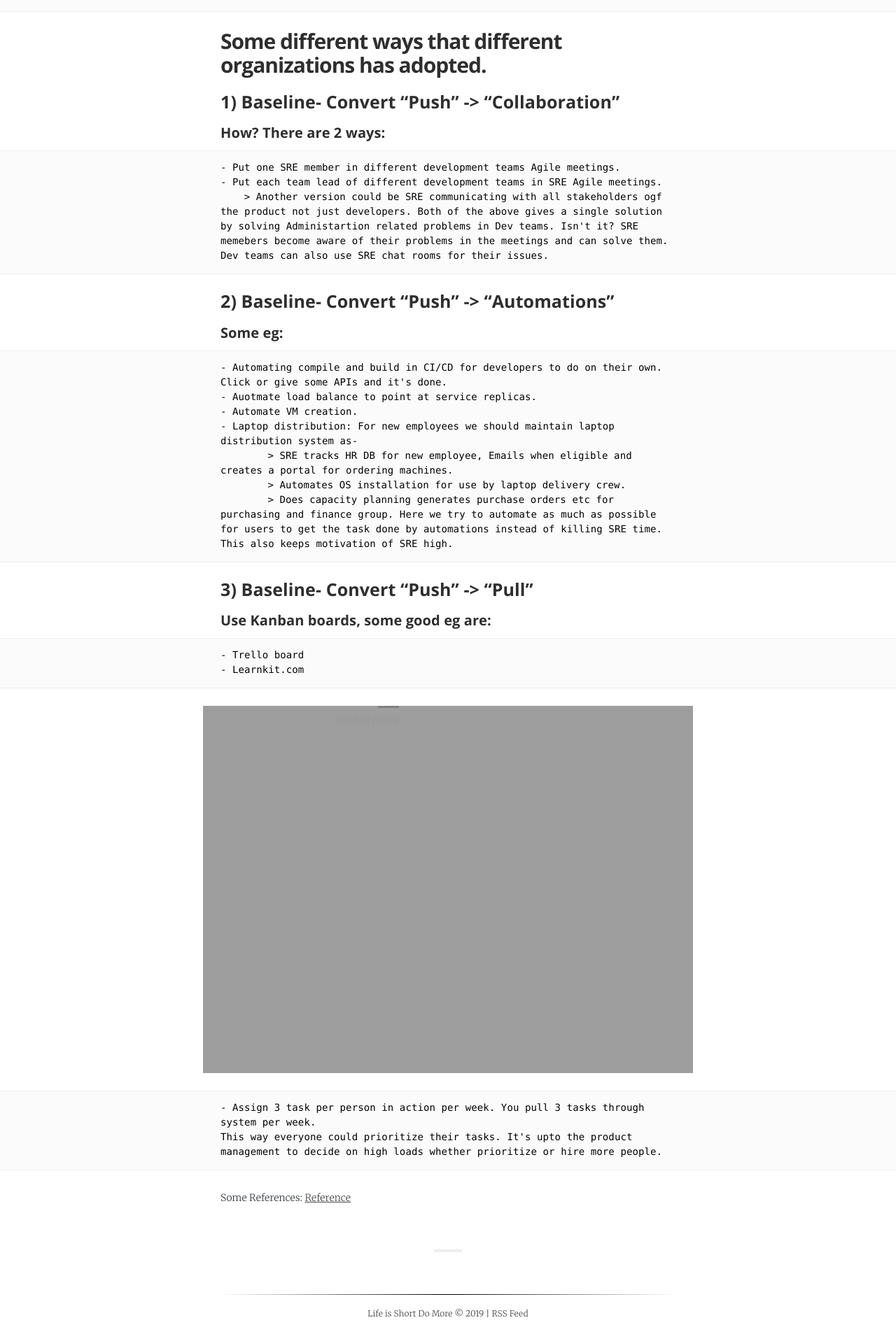
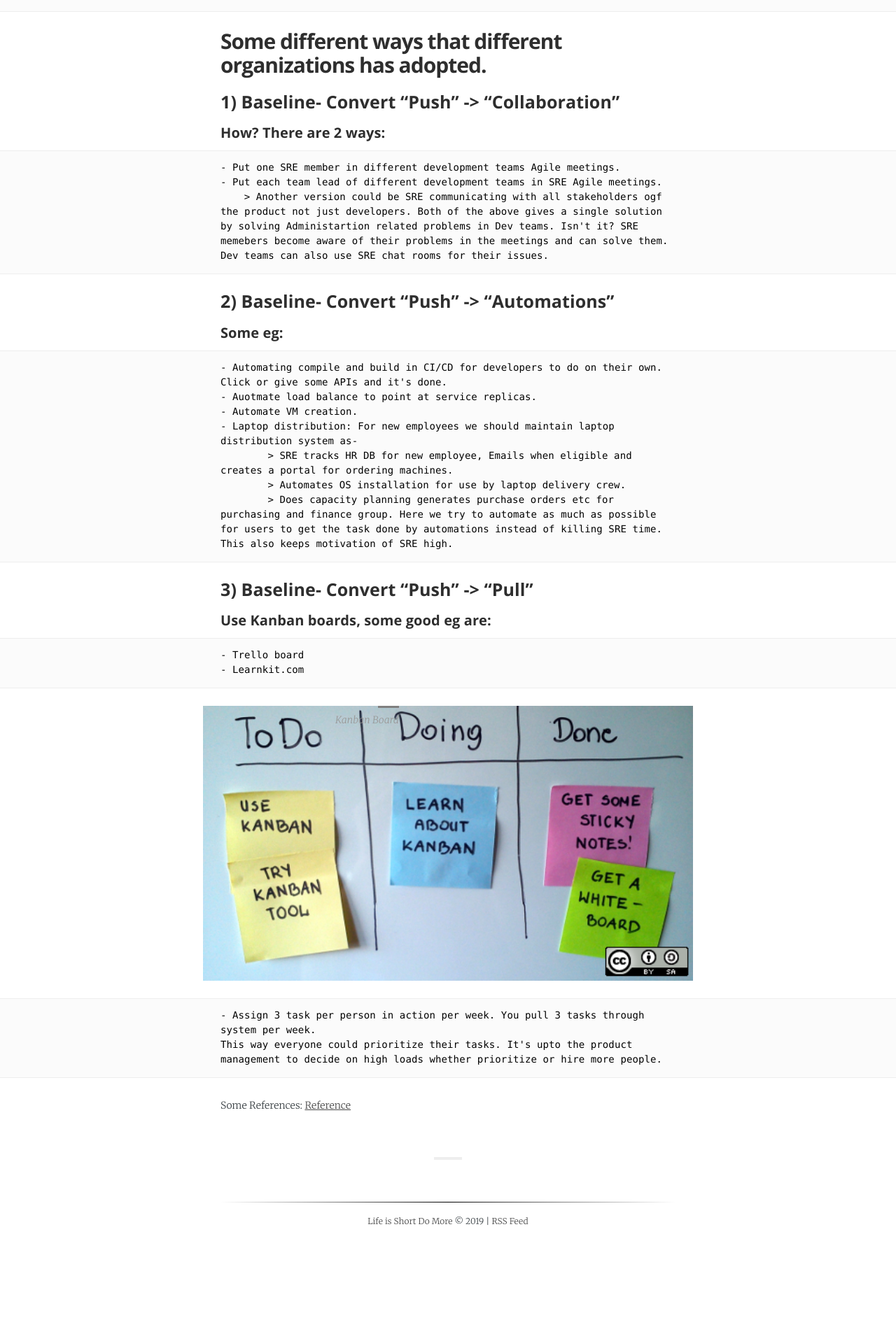
Before and after one commit to agrawalpoonam/agarwalpoonam.github.io, a Jekyll site: the page built from _posts/2019-01-06-Transactional System Administration Vs Service Centric Model in SRE.md, in a window 1280 px wide. Shown: the part 1405-3312 px from the top of the page at 70% size. Built offline with Jekyll 4.4.1, drawn with Linux system fonts in a browser that asks for light colours; some web fonts are replaced; after the commit the page ends 3180 px from its top, so only the background shows below that.

Commit message:
Adding SRE blog

```diff
--- a/_posts/2019-01-06-Transactional System Administration Vs Service Centric Model in SRE.md
+++ b/_posts/2019-01-06-Transactional System Administration Vs Service Centric Model in SRE.md
@@ -50,7 +50,7 @@ Here we try to automate as much as possible for users to get the task done by au
 	- Trello board
 	- Learnkit.com
 
-<div><figure><img src="{{ site.github.url }}/media/img/" /><figcaption>Kanban Board</figcaption></figure></div>
+<div><figure><img src="{{ site.github.url }}/media/img/kanban-board.png" /><figcaption>Kanban Board</figcaption></figure></div>
 
 	- Assign 3 task per person in action per week. You pull 3 tasks through system per week.
 	This way everyone could prioritize their tasks. It's upto the product management to decide on high loads whether prioritize or hire more people.
```
